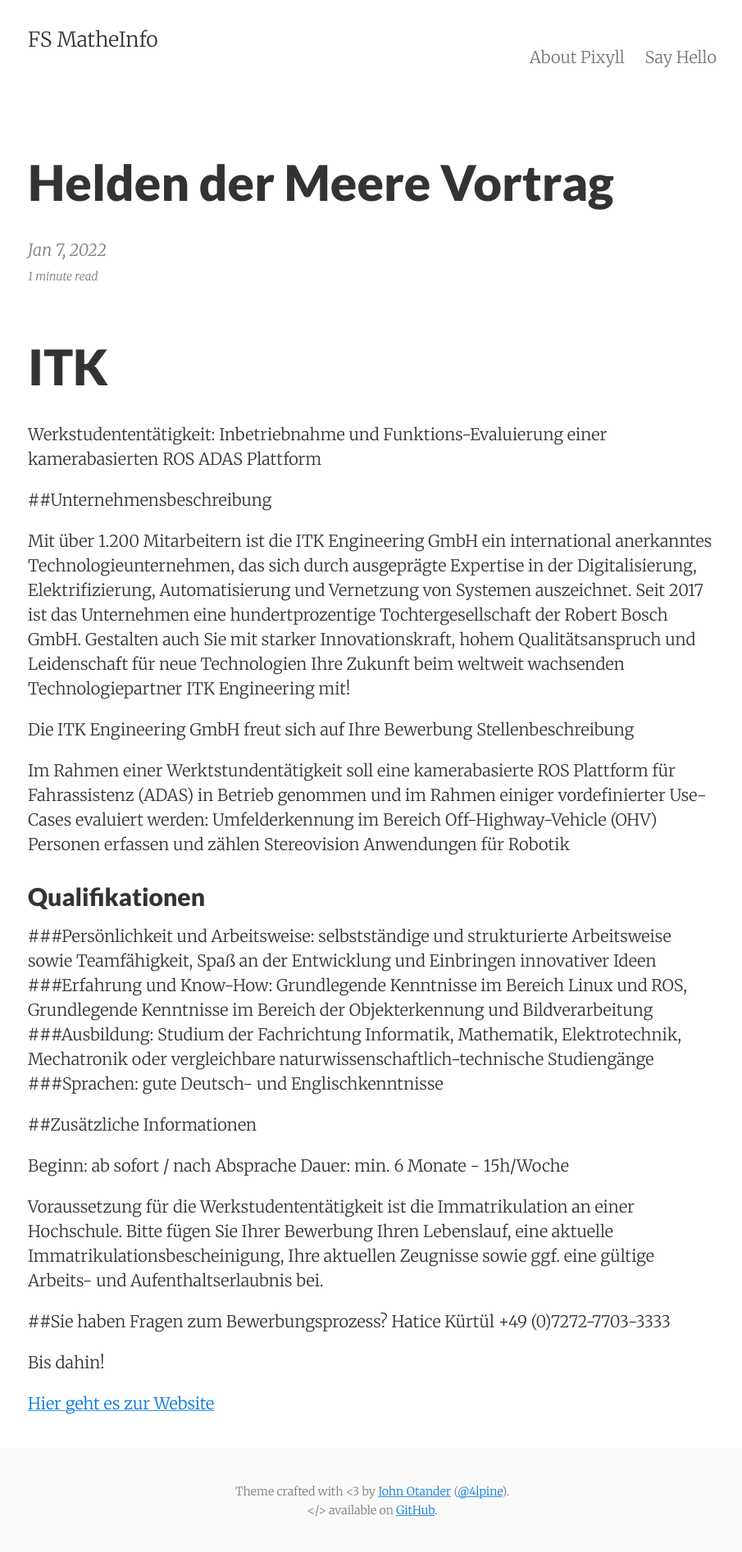
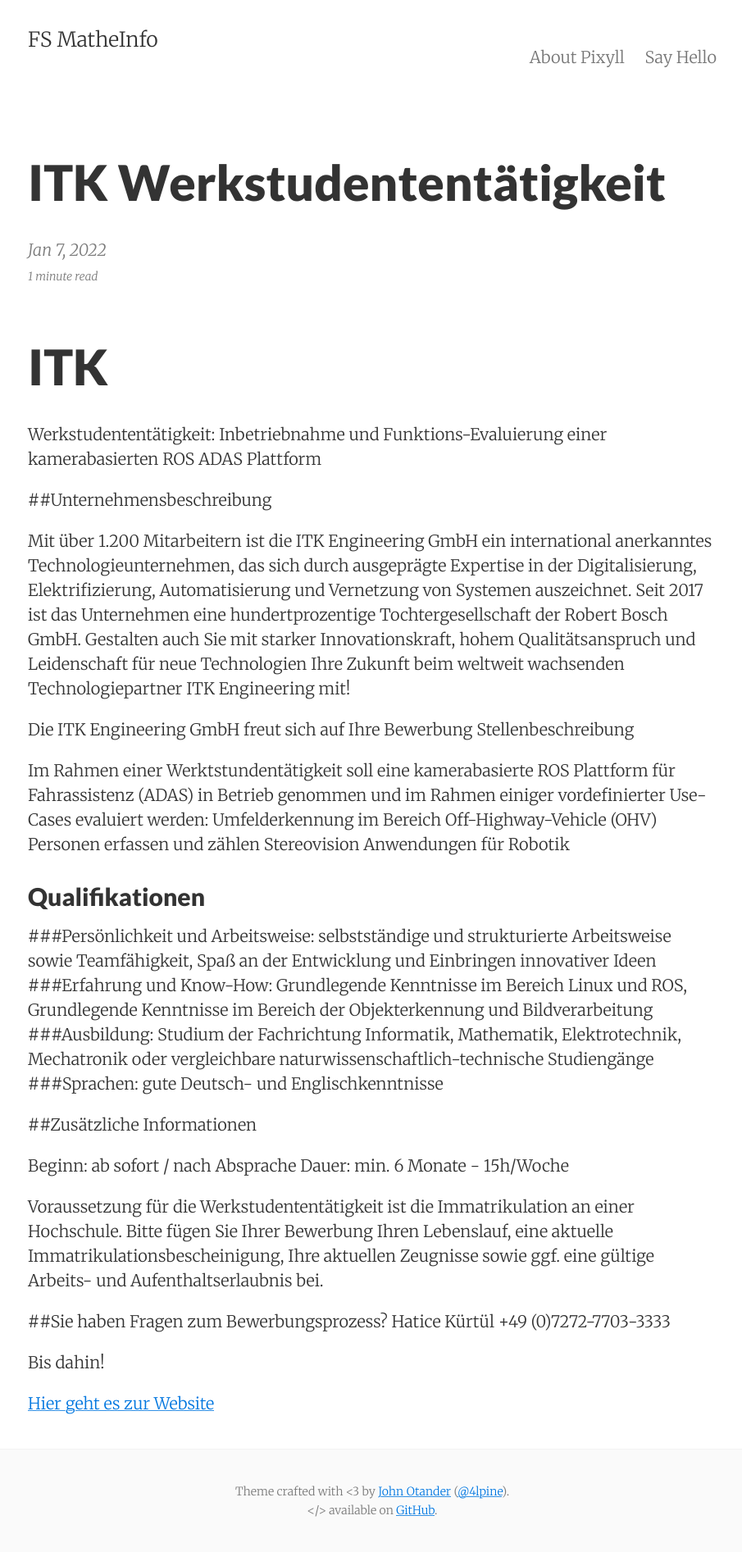
Before and after one commit to Fachschaft-FB12/Digitales-Brett-Viewer, a Jekyll site: the page built from _posts/2022-01-07-Werkstudententätigkeit ITK Engineering GmbH Lollar.md, in a window 1280 px wide. Shown: the whole page at 82% size, without its empty margins (186-1091 px from the left). Built offline with Jekyll 4.4.1, drawn with Linux system fonts in a browser that asks for light colours.

Commit message:
Update 2022-01-07-Werkstudententätigkeit ITK Engineering GmbH Lollar.md

```diff
--- a/_posts/2022-01-07-Werkstudententätigkeit ITK Engineering GmbH Lollar.md
+++ b/_posts/2022-01-07-Werkstudententätigkeit ITK Engineering GmbH Lollar.md
@@ -1,6 +1,6 @@
 ---
 layout:     post
-title:      Helden der Meere Vortrag
+title:      ITK Werkstudententätigkeit
 date:       2022-01-07 16:21:29
 summary:    Im Rahmen einer Werktstundentätigkeit soll eine kamerabasierte ROS Plattform für Fahrassistenz (ADAS) in Betrieb ...
 categories: Stellenausschreibung
```
